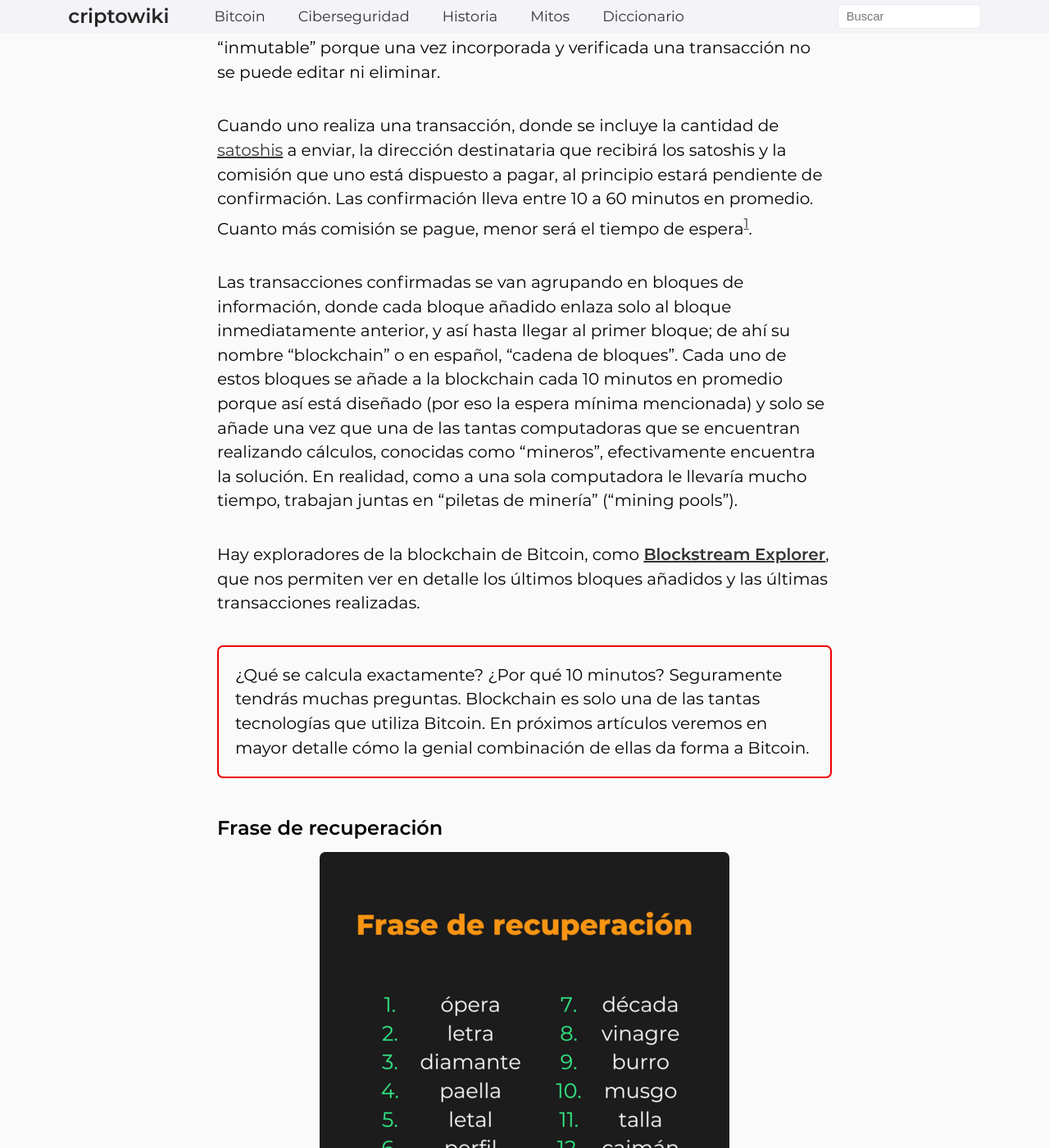
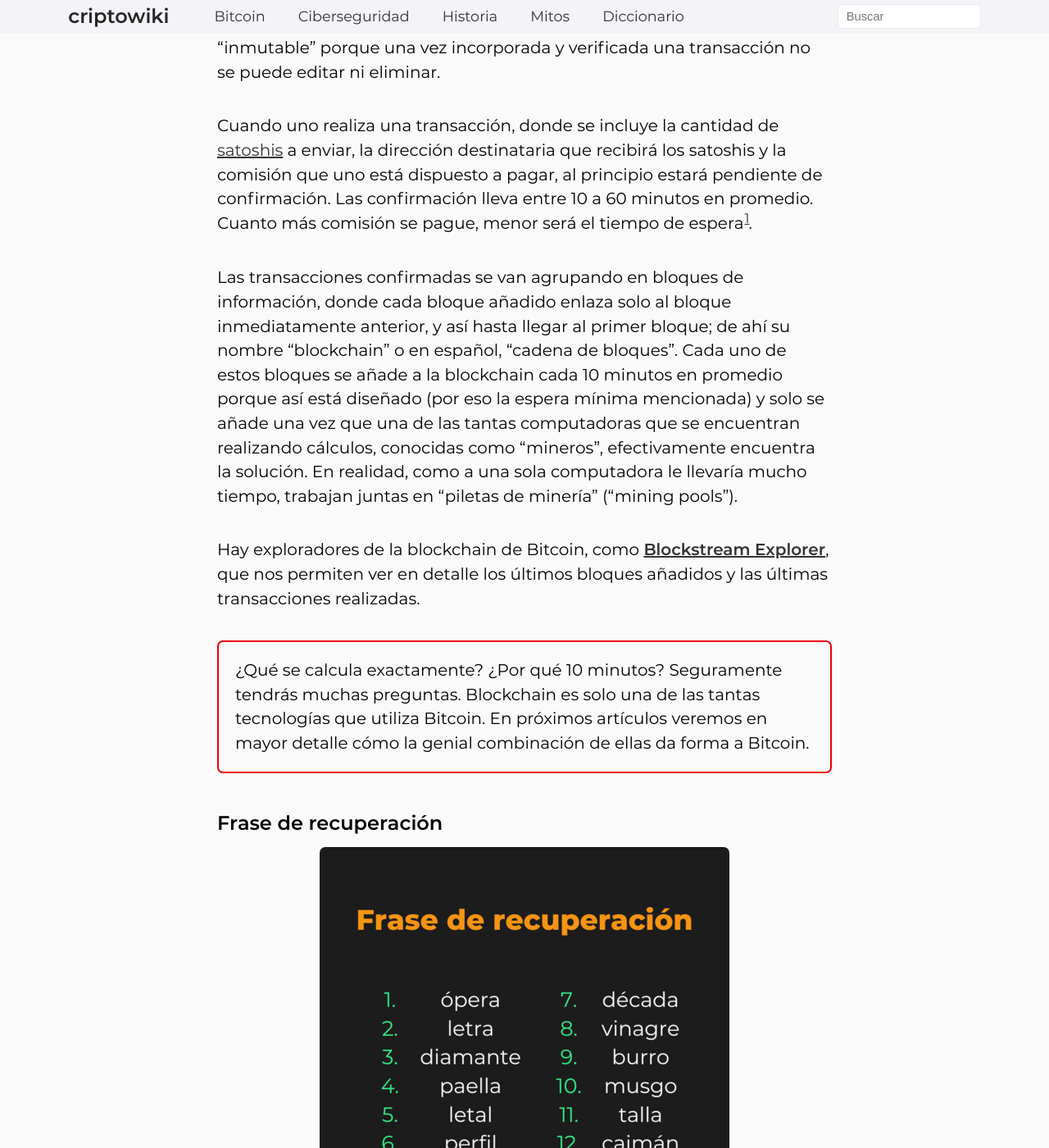
Before and after one commit to criptowiki/criptowiki, a Jekyll site: the page built from collections/_posts/bitcoin/2019-09-29-where-are-bitcoins-kept.md, in a window 1280 px wide and 1400 px high, scrolled down 1803 px. Shown: the whole window at 82% size. Built offline with Jekyll 4.4.1, drawn with Linux system fonts in a browser that asks for light colours; some web fonts are replaced.

Commit message:
fix superscripts interfering with line height

```diff
--- a/_includes/head.html
+++ b/_includes/head.html
@@ -38,7 +38,7 @@
     <meta name="twitter:site" content="@{{ site.social.twitter }}"/>
     <link rel="shortcut icon" type="image/x-icon" href="{{ site.baseurl }}/assets/img/icons/favicon.ico?v=2"/>
     <link rel="shortcut icon" href="{{ site.baseurl }}/assets/img/icons/favicon.ico?v=2" />
-    <link rel="stylesheet" type="text/css" href="{{ site.baseurl }}/assets/css/main.css?v=12082023">
+    <link rel="stylesheet" type="text/css" href="{{ site.baseurl }}/assets/css/main.css?v=14082023">
 
     {% if page.css %}
         <link rel="stylesheet" type="text/css" href="{{ site.baseurl }}/assets/css/{{ page.css }}.css?v=07082023" />
--- a/_sass/_layout.sass
+++ b/_sass/_layout.sass
@@ -50,8 +50,11 @@
 .footnotes p
     margin-bottom: 0
 
-
-
+sup
+    position: relative
+    top: -0.39em
+    left: 0.05em
+    vertical-align: baseline
 
 
 
```
